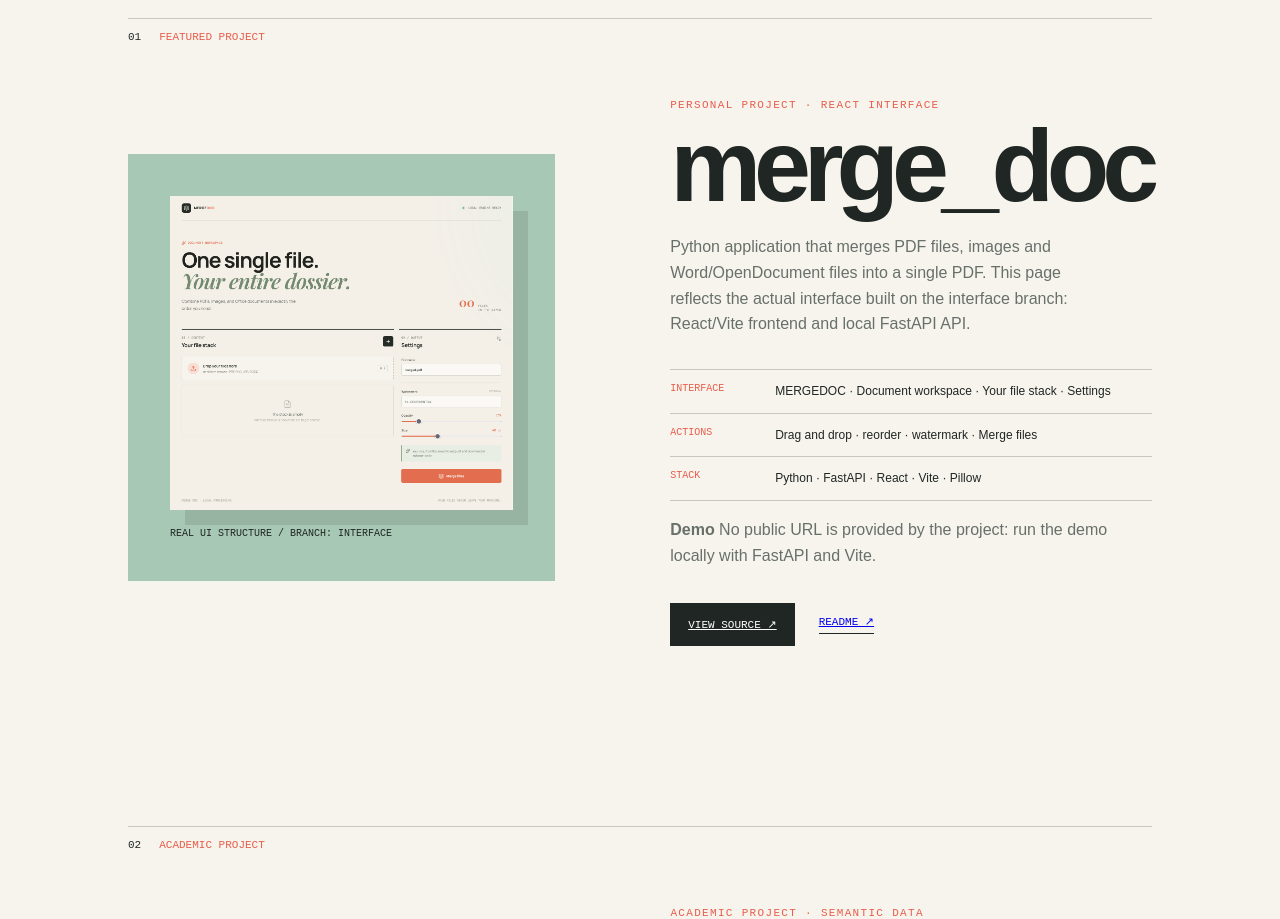
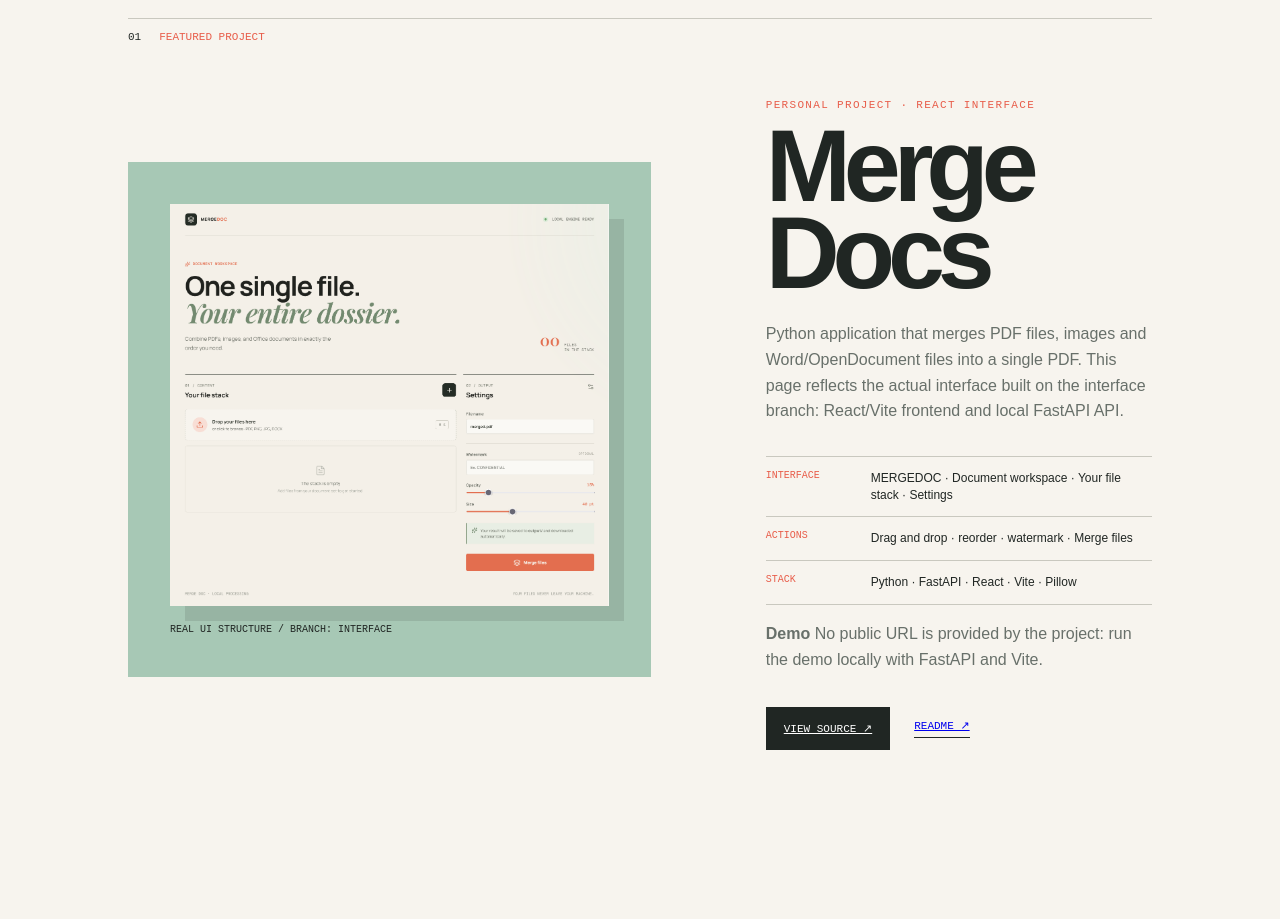
Before and after one commit to MATHIASCW/MATHIASCW.github.io, an Angular app: page /#/projects in a window 1280 px wide. Shown: the part 780-1699 px from the top of the page. Built offline with nearby package versions, Linux system fonts and the light colour scheme.

Commit message:
fix title project

```diff
--- a/src/app/projects-page.html
+++ b/src/app/projects-page.html
@@ -16,7 +16,7 @@
     </div>
     <div class="project-info">
       <p class="project-kicker">{{ language === 'fr' ? 'Projet personnel · interface React' : 'Personal project · React interface' }}</p>
-      <h2>merge_doc</h2>
+      <h2>Merge Docs</h2>
       <p>{{ language === 'fr' ? 'Application Python qui fusionne des fichiers PDF, images et documents Word/OpenDocument en un seul PDF. Cette fiche reprend l’interface réellement développée dans la branche interface : frontend React/Vite et API locale FastAPI.' : 'Python application that merges PDF files, images and Word/OpenDocument files into a single PDF. This page reflects the actual interface built on the interface branch: React/Vite frontend and local FastAPI API.' }}</p>
       <div class="facts">
         <div><b>Interface</b><span>MERGEDOC · Document workspace · Your file stack · Settings</span></div>
```
